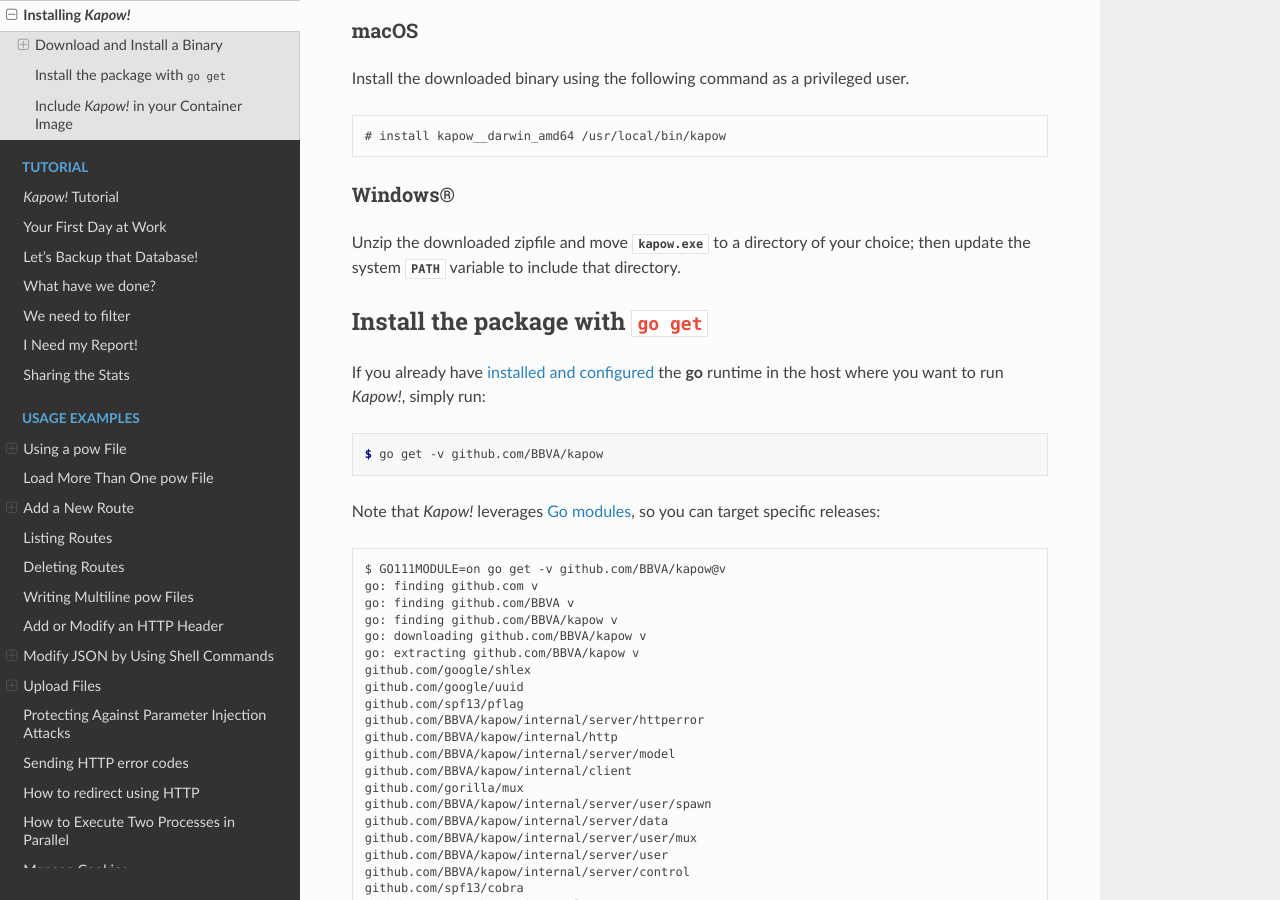
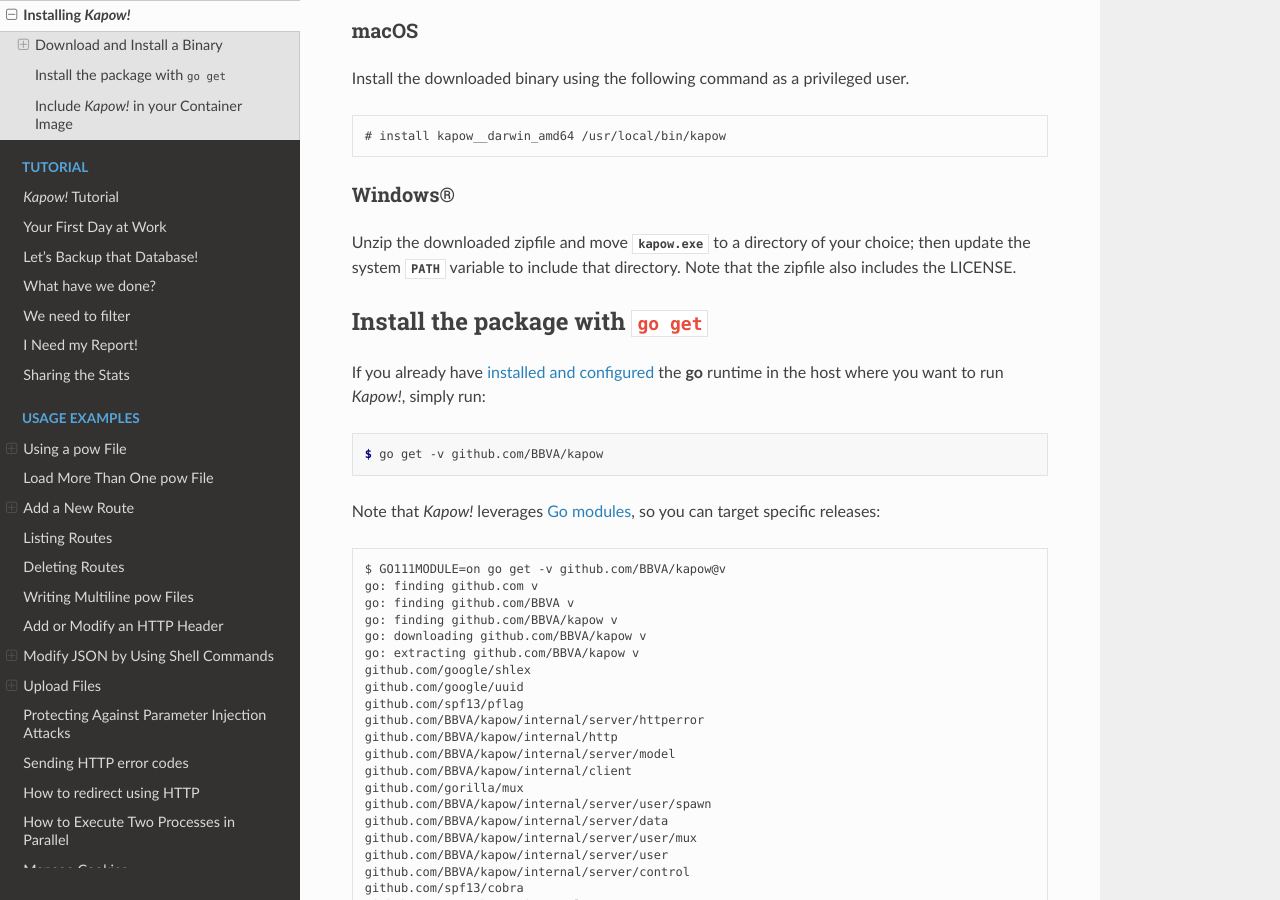
Before and after one commit to BBVA/kapow, a Sphinx documentation site: the page built from docs/source/the_project/install_and_configure.rst, in a window 1280 px wide and 900 px high, scrolled down 533 px. Built offline with Sphinx 7.4.7 and the Read the Docs theme 2.0.0, drawn with Linux system fonts in a browser that asks for light colours.

Commit message:
docs: add note to windows setup

```diff
--- a/docs/source/the_project/install_and_configure.rst
+++ b/docs/source/the_project/install_and_configure.rst
@@ -42,6 +42,7 @@
 
 Unzip the downloaded zipfile and move `kapow.exe` to a directory of your choice;
 then update the system :envvar:`PATH` variable to include that directory.
+Note that the zipfile also includes the LICENSE.
 
 
 Install the package with ``go get``
```
